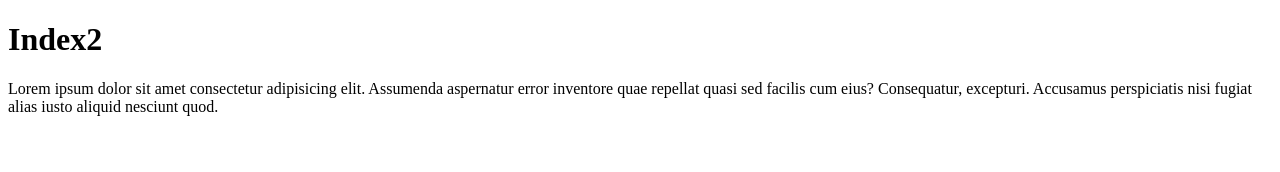
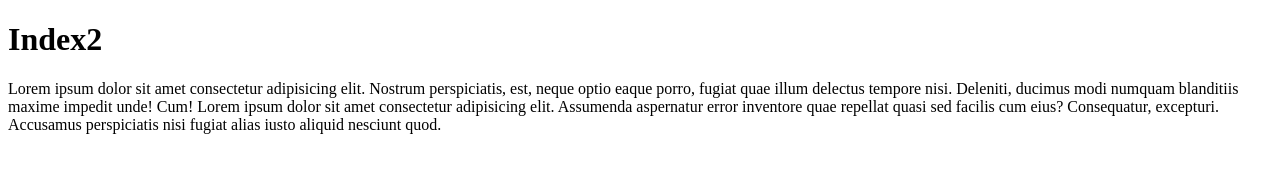
Before and after one commit to januard064/wpu-git-test, a plain HTML site: page index2.html in a window 1280 px wide. Drawn offline with Linux system fonts and the light colour scheme.

Commit message:
lorem 2 index 2

```diff
--- a/index2.html
+++ b/index2.html
@@ -7,6 +7,7 @@
 </head>
 <body>
     <h1>Index2</h1>
+   Lorem ipsum dolor sit amet consectetur adipisicing elit. Nostrum perspiciatis, est, neque optio eaque porro, fugiat quae illum delectus tempore nisi. Deleniti, ducimus modi numquam blanditiis maxime impedit unde! Cum!
     Lorem ipsum dolor sit amet consectetur adipisicing elit. Assumenda aspernatur error inventore quae repellat quasi sed facilis cum eius? Consequatur, excepturi. Accusamus perspiciatis nisi fugiat alias iusto aliquid nesciunt quod.
 </body>
 </html>
```
